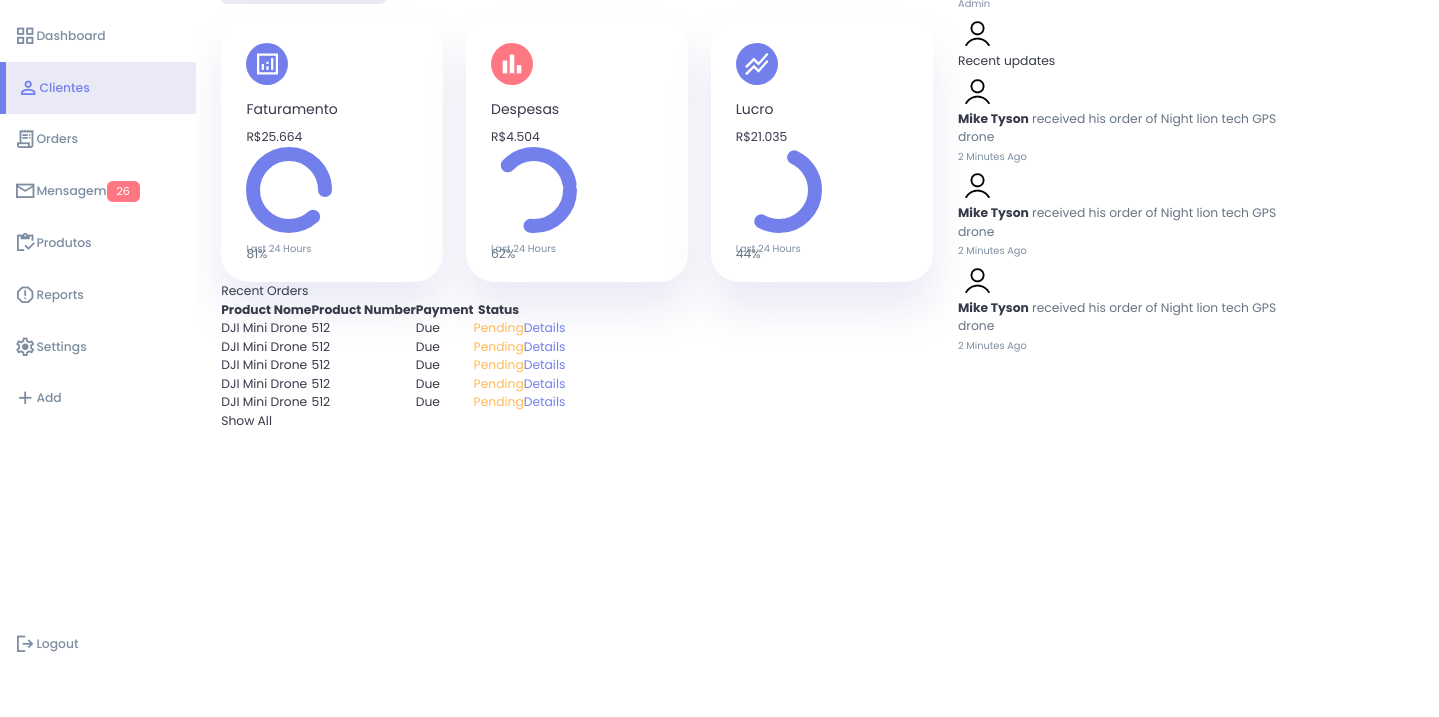
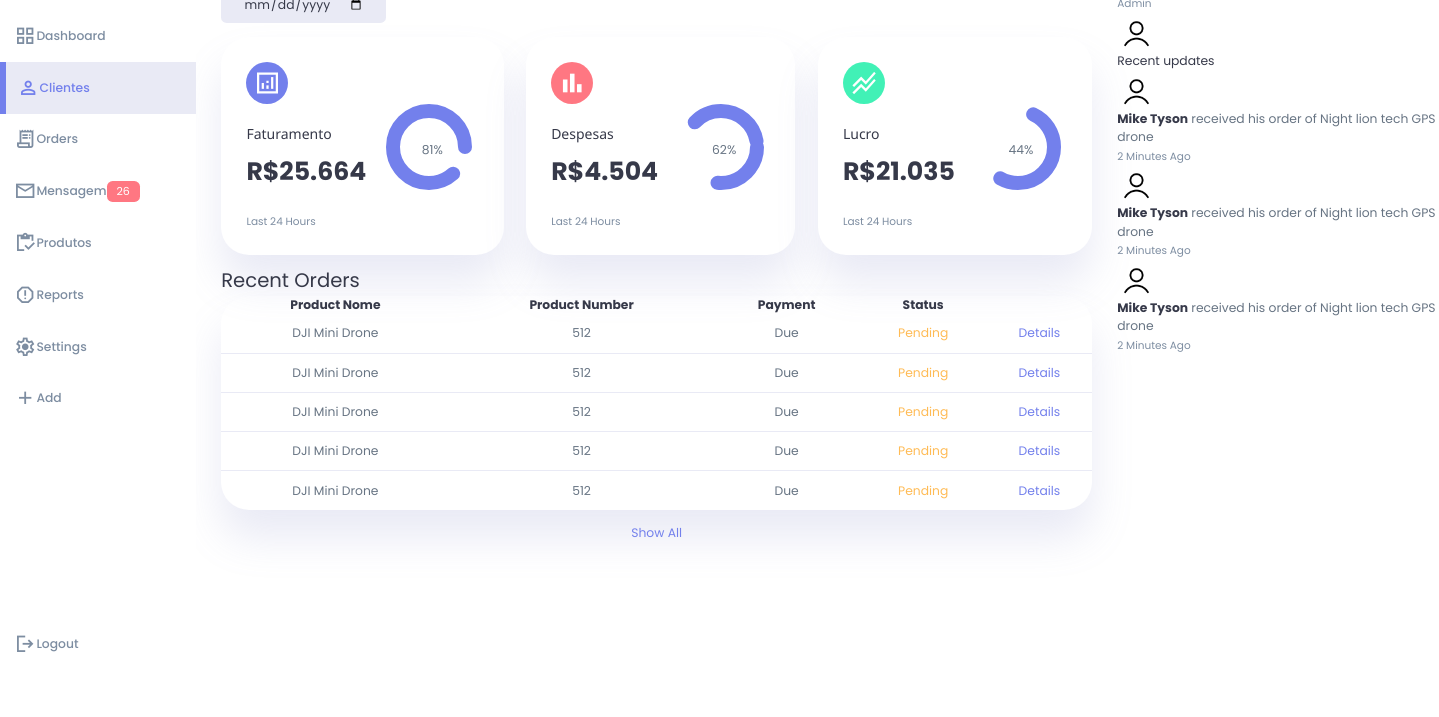
Before and after one commit to vinrib/Wiress.io, a plain HTML site: page src/dashboard.html in a window 1280 px wide. Shown: the part 83-800 px from the top of the page, 1439 px wide, since content can reach past the window. Drawn offline with nearby package versions, Linux system fonts and the light colour scheme; files that its build step writes are made by us from their sources; files whose address does not match are found by name.

Commit message:
Add files via upload

```diff
--- a/css/style.css
+++ b/css/style.css
@@ -22,6 +22,7 @@
 
     --box-shadow: 0 2rem 3rem var(--color-light);
 }
+
 *{
     margin: 0;
     padding: 0;
@@ -53,21 +54,24 @@ img{
     display: block;
     width: 100%;
 }
-h1{
-    font-weight: 800;
-    font-size: 1.4rem;
+.h1 {
 
+    font-weight: bold;
+    font-size: 1.8rem;
 }
-h2{
+.h2 {
     font-size: 1.4rem;
 }
-h3{
+.h3{
     font-size: 0.87rem;
 }
-h4{
+.h4{
     font-size: 0.8rem;
 }
-small {
+.h5{
+    font-size: 0.77rem;
+}
+.text-muted{
     font-size: 0.75rem;
 
 }
@@ -179,7 +183,7 @@ aside .sidebar .message-count{
     font-size: 11px;
     border-radius: var(--border-radius-1)
 }
-/*============================================================================*/
+/*============================================================================================*/
 main {margin-top: 1.4rem; }
 main .date{
     display: inline-block;
@@ -194,7 +198,7 @@ main .date input[type="date"]{
 }
 main .insights{
     display: grid;
-    grid-template-columns: repeat(3, 1fr);
+    grid-template-columns: repeat(3,1fr);
     gap: 1.6rem;
 }
 main .insights > div {
@@ -211,7 +215,7 @@ main .insights > div:hover{
 }
 main .insights > div span{
     padding: 0.5rem;
-    background-color: var(--color-primary);
+    background: var(--color-primary);
     border-radius: 50%;
     color: var(--color-white);
     font-size: 2rem;
@@ -222,24 +226,28 @@ main .insights > div.expenses span{
     background: var(--color-danger);
 }
 main .insights > div.income span{
-    background: var(--color-primary);
+    background: var(--color-success);
 }
-main .insights > div.middle{
+.middle{
     display: flex;
     align-items: center;
     justify-content: space-between;
 }
 main .insights h3 {
+
     margin: 1rem 0 0.6rem;
     font-size: 1rem;
+    font-family: 'Segoe UI', Tahoma, Geneva, Verdana, sans-serif;
 }
 main .insights .progress{
     position: relative;
     width: 92px;
     height: 92px;
+    border-radius: 50%;
+    align-items: flex-end;
+    margin-left: 20px;
 }
 main .insights svg{
-
     width: 7rem;
     height: 7rem;
 }
@@ -267,9 +275,55 @@ main .insights .income svg circle{
     stroke-dasharray: 110;
 
 }
-/*==================MAIN =======================*/
+main .insights .progress .number{
+    position: absolute;
+    top:0;
+    left: 0;
+    height: 100%;
+    width: 100%;
+    display: flex;
+    justify-content: center;
+    align-items: center;
+}
+main .insights small{
+    margin-top: 1.3rem;
+    display: block;
+}
 
 
+
+/*================== Recent Orders ===================================================*/
+main .recent-orders{
+    margin-top: 0.8rem;
+}
+.recent-orders table{
+    background: var(--color-white);
+    width: 100%;
+    border-radius: var(--card-border-radius);
+    padding: var(--card-padding);
+    text-align: center;
+    box-shadow: var(--box-shadow);
+    transition: all 300ms ease;
+
+}
+main .recent-orders table:hover{
+    box-shadow: none;
+}
+main table tbody td{
+    height: 2.8rem;
+    border-bottom: 1px solid var(--color-light);
+    color: var(--color-dark-variant);
+}
+main table tbody tr:last-child td{
+    border: none;
+}
+main .recent-orders a{
+    text-align: center;
+    display: block;
+    margin: 1rem auto;
+    color: var(--color-primary);
+}
+/*===========================================================================*/
 .profile-photo{
     width: 2.8rem;
     height: 2.8rem;
```
